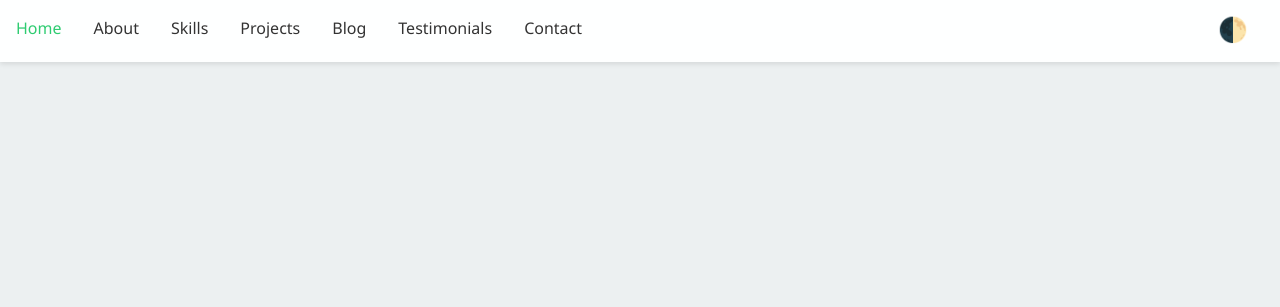
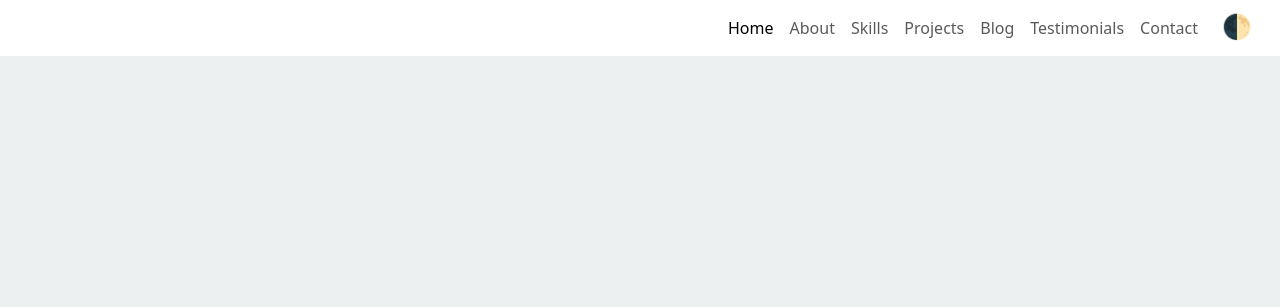
Before and after one commit to JahidaJinar/Jinar-s-Portfolio, a plain HTML site: page index.html in a window 1280 px wide. Shown: the top 307 px of the page. Drawn offline with nearby package versions, Linux system fonts and the light colour scheme.

Commit message:
Update index.html

```diff
--- a/index.html
+++ b/index.html
@@ -6,6 +6,12 @@
     <title>Jahida Khanom Jinar</title>
 
     <link rel="stylesheet" href="style.css" />
+    <link
+      href="https://cdn.jsdelivr.net/npm/bootstrap@5.3.5/dist/css/bootstrap.min.css"
+      rel="stylesheet"
+      integrity="sha384-SgOJa3DmI69IUzQ2PVdRZhwQ+dy64/BUtbMJw1MZ8t5HZApcHrRKUc4W0kG879m7"
+      crossorigin="anonymous"
+    />
     <link
       rel="stylesheet"
       href="https://cdnjs.cloudflare.com/ajax/libs/font-awesome/6.0.0/css/all.min.css"
@@ -19,19 +25,49 @@
     </div>
 
     <!-- Navigation -->
-    <nav class="nav">
-      <ul class="nav-list">
-        <li><a href="#home" class="nav-link active">Home</a></li>
-        <li><a href="#about" class="nav-link">About</a></li>
-        <li><a href="#skills" class="nav-link">Skills</a></li>
-        <li><a href="#projects" class="nav-link">Projects</a></li>
-        <li><a href="#blog" class="nav-link">Blog</a></li>
-        <li><a href="#testimonials" class="nav-link">Testimonials</a></li>
-        <li><a href="#contact" class="nav-link">Contact</a></li>
-        <li class="theme-toggle-container">
-          <button class="theme-toggle">🌓</button>
-        </li>
-      </ul>
+    <nav class="navbar navbar-expand-lg">
+      <div class="container-fluid">
+        <a class="navbar-brand" href="#"></a>
+        <button
+          class="navbar-toggler"
+          type="button"
+          data-bs-toggle="collapse"
+          data-bs-target="#navbarNav"
+          aria-controls="navbarNav"
+          aria-expanded="false"
+          aria-label="Toggle navigation"
+        >
+          <span class="navbar-toggler-icon"></span>
+        </button>
+        <div class="collapse navbar-collapse" id="navbarNav">
+          <ul class="navbar-nav ms-auto">
+            <li class="nav-item">
+              <a class="nav-link" aria-current="page" href="#home">Home</a>
+            </li>
+            <li class="nav-item">
+              <a class="nav-link" href="#about">About</a>
+            </li>
+            <li class="nav-item">
+              <a class="nav-link" href="#skills">Skills</a>
+            </li>
+            <li class="nav-item">
+              <a class="nav-link" href="#projects">Projects</a>
+            </li>
+            <li class="nav-item">
+              <a class="nav-link" href="#blog">Blog</a>
+            </li>
+            <li class="nav-item">
+              <a class="nav-link" href="#testimonials">Testimonials</a>
+            </li>
+            <li class="nav-item">
+              <a class="nav-link" href="#contact">Contact</a>
+            </li>
+            <li class="theme-toggle-container">
+              <button class="theme-toggle">🌓</button>
+            </li>
+          </ul>
+        </div>
+      </div>
     </nav>
 
     <!-- Home Section -->
@@ -140,7 +176,9 @@
                 >Green-Catalyst</a
               >
             </h3>
-            <p class="project-description">Be the Catalyst for a Greener Tomorrow</p>
+            <p class="project-description">
+              Be the Catalyst for a Greener Tomorrow
+            </p>
           </div>
           <div class="project-card" data-category="web" data-scroll>
             <img src="bloom.jpg" alt="Pet" class="project-img" />
@@ -149,7 +187,9 @@
                 >Bloom's Interactive Hub</a
               >
             </h3>
-            <p class="project-description">Explore your thinking level and grow smarter every day!</p>
+            <p class="project-description">
+              Explore your thinking level and grow smarter every day!
+            </p>
           </div>
           <div class="project-card" data-category="design" data-scroll>
             <img src="spotify.jpg" alt="Spotify" class="project-img" />
@@ -198,9 +238,7 @@
         <h2 class="section-title">Client Testimonials</h2>
         <div class="testimonials-grid">
           <div class="testimonial-card" data-scroll>
-            <p class="testimonial-text">
-              "No comments yet..."
-            </p>
+            <p class="testimonial-text">"No comments yet..."</p>
             <p class="testimonial-author">- None</p>
           </div>
           <!-- Add more testimonials -->
@@ -238,5 +276,10 @@
     </section>
 
     <script src="script.js"></script>
+    <script
+      src="https://cdn.jsdelivr.net/npm/bootstrap@5.3.5/dist/js/bootstrap.bundle.min.js"
+      integrity="sha384-k6d4wzSIapyDyv1kpU366/PK5hCdSbCRGRCMv+eplOQJWyd1fbcAu9OCUj5zNLiq"
+      crossorigin="anonymous"
+    ></script>
   </body>
 </html>
```
